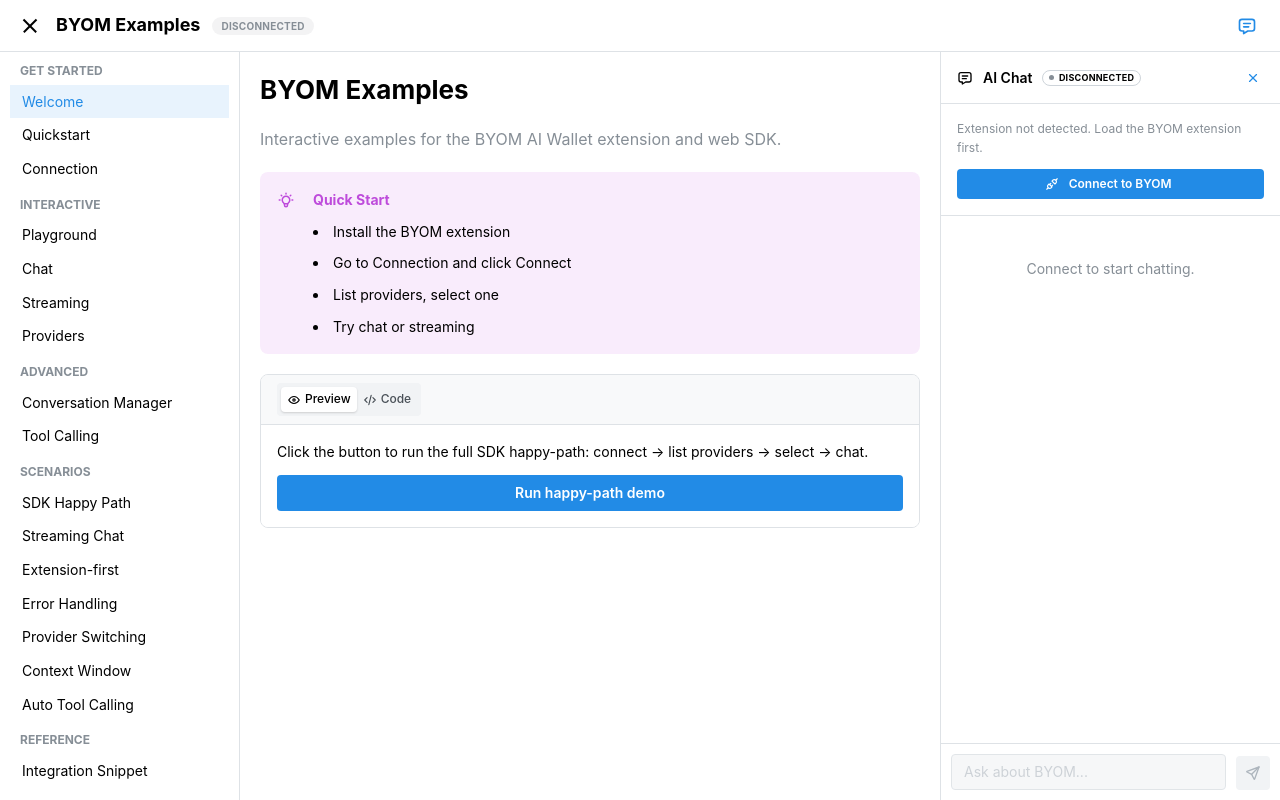
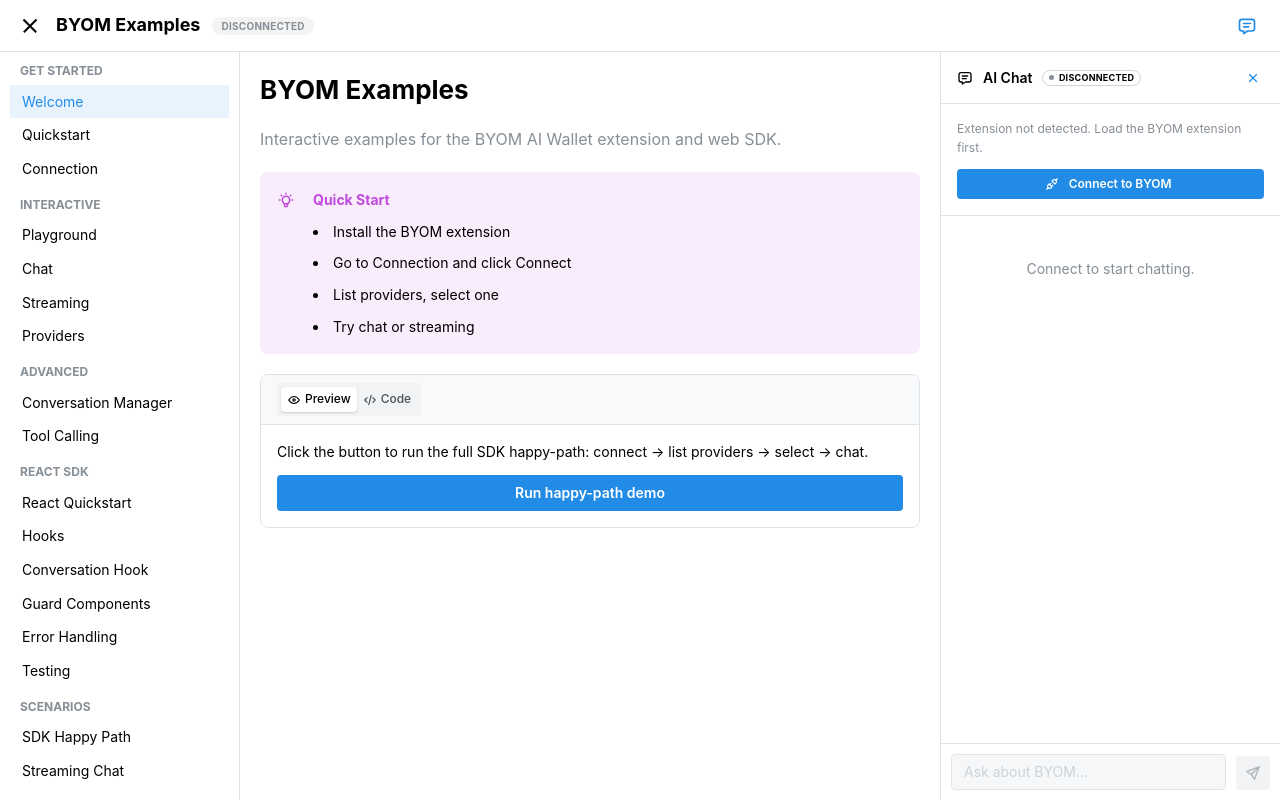
Before and after one commit to arlopass/arlopass, a React (Vite) app in the folder apps/examples-web/: page / in a window 1280 px wide. Built offline with nearby package versions, Linux system fonts and the light colour scheme.

Commit message:
feat(examples): add @byom-ai/react dependency and React SDK navigation

```diff
--- a/apps/examples-web/package.json
+++ b/apps/examples-web/package.json
@@ -11,6 +11,7 @@
     "lint": "eslint \"src/**/*.{ts,tsx}\""
   },
   "dependencies": {
+    "@byom-ai/react": "file:../../packages/react-sdk",
     "@byom-ai/web-sdk": "file:../../packages/web-sdk",
     "@mantine/core": "^7.17.8",
     "@mantine/hooks": "^7.17.8",
--- a/apps/examples-web/src/navigation.ts
+++ b/apps/examples-web/src/navigation.ts
@@ -35,6 +35,17 @@
         ],
     },
     {
+        label: "React SDK",
+        items: [
+            { id: "react-quickstart", label: "React Quickstart" },
+            { id: "react-hooks", label: "Hooks" },
+            { id: "react-conversation", label: "Conversation Hook" },
+            { id: "react-guards", label: "Guard Components" },
+            { id: "react-error-handling", label: "Error Handling" },
+            { id: "react-testing", label: "Testing" },
+        ],
+    },
+    {
         label: "Scenarios",
         items: [
             { id: "sdk-happy-path", label: "SDK Happy Path" },
```
